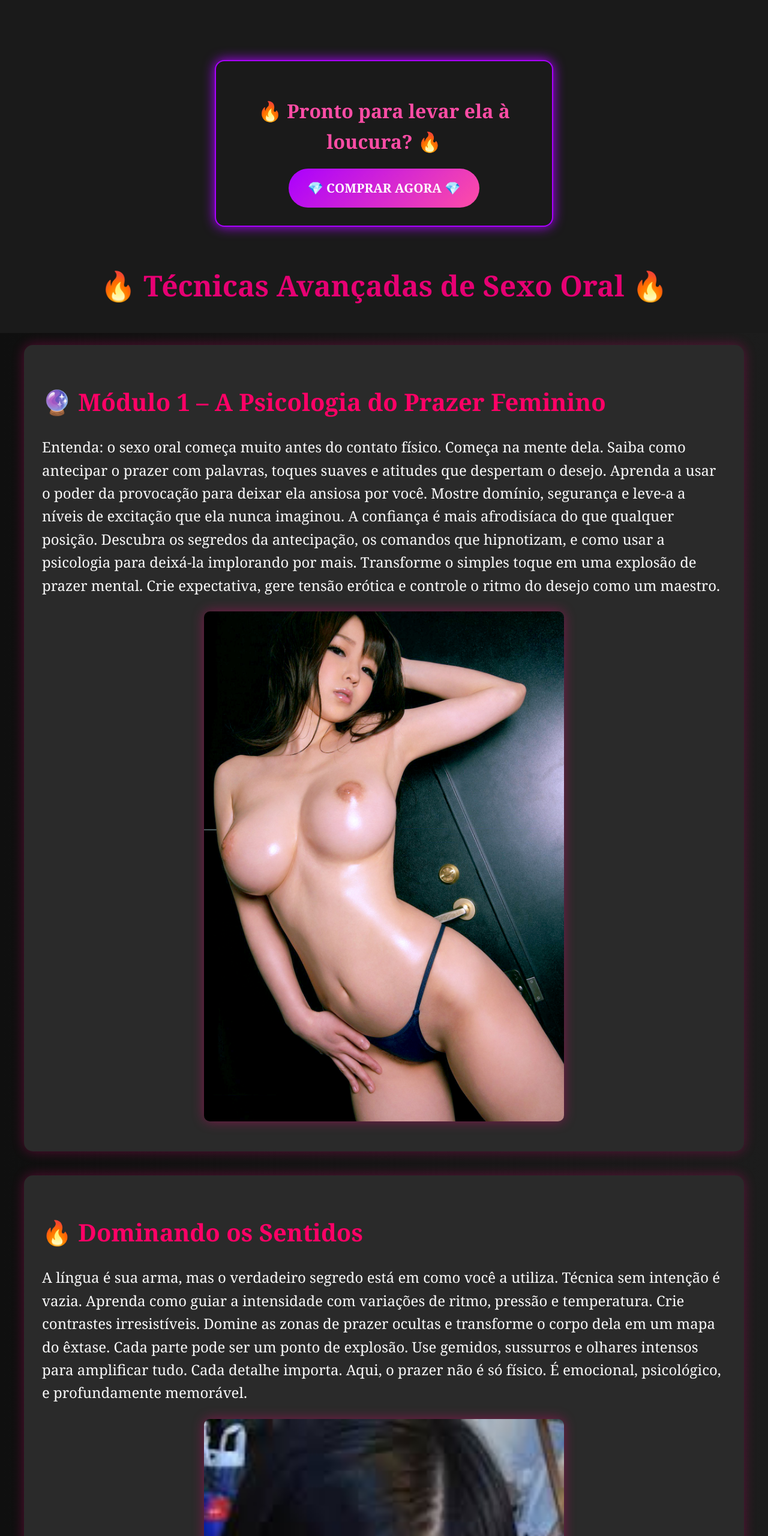
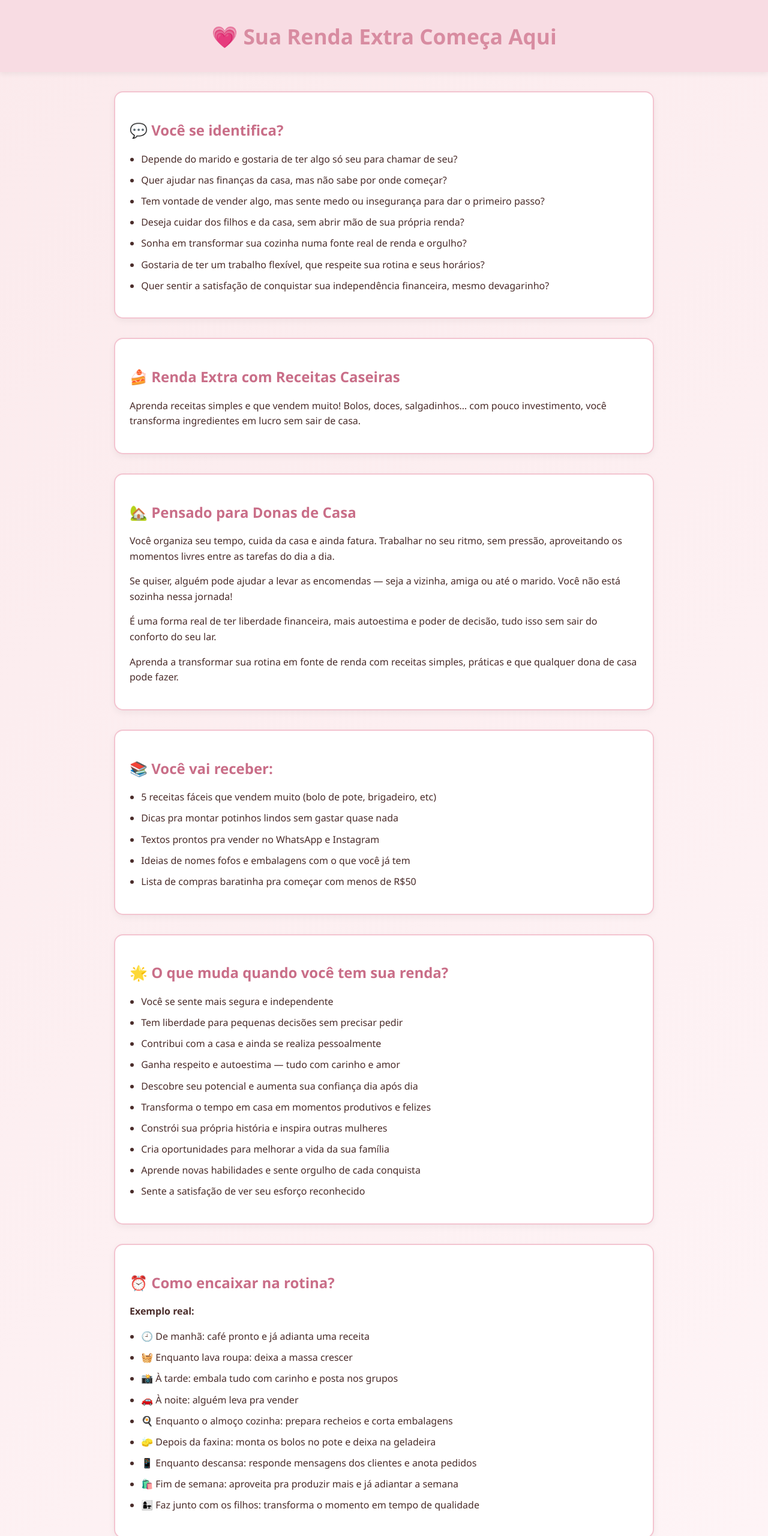
Before and after one commit to rub11/guia-potencial, a plain HTML site: page index.html in a window 1280 px wide. Shown: the top 2560 px of the page at 60% size. Drawn offline with Linux system fonts and the light colour scheme.

Commit message:
update total

```diff
--- a/index.html
+++ b/index.html
@@ -1,177 +1,227 @@
 <!DOCTYPE html>
-<html lang="pt-br">
+<html lang="pt-BR">
 <head>
-  <meta charset="UTF-8">
-  <meta name="viewport" content="width=device-width, initial-scale=1.0">
-  <title>Técnicas Avançadas de Sexo Oral</title>
+  <meta charset="UTF-8" />
+  <meta name="viewport" content="width=device-width, initial-scale=1.0"/>
+  <title>Renda Extra para Donas de Casa</title>
   <style>
     body {
-      background: linear-gradient(to right, #0f0f0f, #1c1c1c);
-      color: #f2f2f2;
-      font-family: 'Georgia', serif;
       margin: 0;
-      padding: 0;
+      font-family: 'Segoe UI', sans-serif;
+      background: linear-gradient(135deg, #fbeaec, #fff7f9);
+      color: #4a2c2a;
       line-height: 1.6;
     }
+
     header {
-      background-color: #1a1a1a;
-      padding: 40px 20px;
+      background-color: #f8dce3;
+      padding: 2rem;
       text-align: center;
+      color: #3b1f1d;
+      box-shadow: 0 4px 8px rgba(0,0,0,0.05);
     }
+
     header h1 {
-      font-size: 3em;
-      color: #e60073;
+      font-size: 2.2rem;
+      color: #d88ca1;
       margin: 0;
     }
+
     .container {
-      max-width: 1200px;
+      max-width: 900px;
       margin: auto;
-      padding: 20px;
-      display: flex;
-      flex-direction: column;
-      gap: 40px;
+      padding: 2rem;
     }
-    section {
-      background-color: #2a2a2a;
+
+    .box {
+      background-color: #fff;
+      border: 2px solid #f3c4d0;
+      padding: 1.5rem;
+      margin-bottom: 2rem;
       border-radius: 15px;
-      padding: 30px;
-      box-shadow: 0 0 20px rgba(255, 0, 128, 0.3);
+      box-shadow: 0 4px 12px rgba(0,0,0,0.05);
     }
-    section h2 {
-      font-size: 2.5em;
-      color: #ff0066;
-      margin-bottom: 20px;
+
+    .box h2 {
+      color: #c96e88;
+      margin-bottom: 1rem;
     }
-    section p {
-      font-size: 1.5em;
-      color: #f8f8f8;
+
+    ul {
+      padding-left: 1.2rem;
     }
-    .img-slot {
-      width: 100%;
-      max-width: 600px;
-      margin: 20px auto;
-      display: block;
-      border-radius: 10px;
-      box-shadow: 0 0 20px rgba(255, 0, 128, 0.4);
+
+    li {
+      margin-bottom: 0.6rem;
     }
+
+    .cta {
+      text-align: center;
+      background: #fce8ee;
+      padding: 2rem;
+      border-radius: 20px;
+      box-shadow: 0 4px 10px rgba(0,0,0,0.04);
+      border: 2px solid #f4c6d8;
+    }
+
+    .cta h2 {
+      font-size: 1.8rem;
+      color: #b65275;
+      margin-bottom: 1rem;
+    }
+
+    .cta button {
+      padding: 0.8rem 2rem;
+      font-size: 1rem;
+      border: none;
+      border-radius: 30px;
+      background-color: #e89bb3;
+      color: white;
+      cursor: pointer;
+      transition: 0.3s;
+    }
+
+    .cta button:hover {
+      background-color: #d882a1;
+    }
+
+    .testimonials {
+      font-style: italic;
+      color: #7d4b4b;
+      background: #fff5f7;
+      border-left: 4px solid #f0b8c6;
+      padding: 1rem;
+      margin-bottom: 1rem;
+    }
+
     footer {
       text-align: center;
-      padding: 30px;
-      background-color: #111;
-      color: #777;
-      font-size: 1em;
-    }
-    @media (max-width: 768px) {
-      header h1 {
-        font-size: 2.2em;
-      }
-      section h2 {
-        font-size: 2em;
-      }
-      section p {
-        font-size: 1.2em;
-      }
+      font-size: 0.9rem;
+      padding: 2rem;
+      background-color: #f8dce3;
+      color: #5b2b2e;
+      margin-top: 3rem;
     }
   </style>
 </head>
 <body>
   <header>
-    <div style="text-align: center; margin: 60px auto; padding: 30px; background: #1a1a1a; border: 2px solid #aa00ff; border-radius: 16px; max-width: 500px; box-shadow: 0 0 20px #aa00ff;">
-      <h2 style="color: #ff4da6; font-size: 2em; margin-bottom: 20px;">🔥 Pronto para levar ela à loucura? 🔥</h2>
-      <a href="https://pay.kiwify.com.br/tNndEFy" target="_blank" style="display: inline-block; background: linear-gradient(135deg, #aa00ff, #ff4da6); color: #fff; padding: 16px 32px; font-size: 1.3em; font-weight: bold; border-radius: 50px; text-decoration: none; transition: 0.3s ease-in-out;">
-        💎 COMPRAR AGORA 💎
-      </a>
+    <h1>💗 Sua Renda Extra Começa Aqui</h1>
+  </header>
+
+  <div class="container">
+  <div class="box">
+  <h2>💬 Você se identifica?</h2>
+  <ul>
+    <li>Depende do marido e gostaria de ter algo só seu para chamar de seu?</li>
+    <li>Quer ajudar nas finanças da casa, mas não sabe por onde começar?</li>
+    <li>Tem vontade de vender algo, mas sente medo ou insegurança para dar o primeiro passo?</li>
+    <li>Deseja cuidar dos filhos e da casa, sem abrir mão de sua própria renda?</li>
+    <li>Sonha em transformar sua cozinha numa fonte real de renda e orgulho?</li>
+    <li>Gostaria de ter um trabalho flexível, que respeite sua rotina e seus horários?</li>
+    <li>Quer sentir a satisfação de conquistar sua independência financeira, mesmo devagarinho?</li>
+  </ul>
 </div>
 
-    <h1>🔥 Técnicas Avançadas de Sexo Oral 🔥</h1>
-  </header>
-  <div class="container">
-    <section>
-      <h2>🔮 Módulo 1 – A Psicologia do Prazer Feminino</h2>
+
+    <div class="box">
+      <h2>🍰 Renda Extra com Receitas Caseiras</h2>
+      <p>Aprenda receitas simples e que vendem muito! Bolos, doces, salgadinhos… com pouco investimento, você transforma ingredientes em lucro sem sair de casa.</p>
+    </div>
+
+
+<div class="box">
+  <h2>🏡 Pensado para Donas de Casa</h2>
   <p>
-        Entenda: o sexo oral começa muito antes do contato físico. Começa na mente dela.
-        Saiba como antecipar o prazer com palavras, toques suaves e atitudes que despertam o desejo.
-        Aprenda a usar o poder da provocação para deixar ela ansiosa por você. Mostre domínio, segurança e leve-a a níveis de excitação que ela nunca imaginou.
-        A confiança é mais afrodisíaca do que qualquer posição.
-        Descubra os segredos da antecipação, os comandos que hipnotizam, e como usar a psicologia para deixá-la implorando por mais.
-        Transforme o simples toque em uma explosão de prazer mental. Crie expectativa, gere tensão erótica e controle o ritmo do desejo como um maestro.
+    Você organiza seu tempo, cuida da casa e ainda fatura. Trabalhar no seu ritmo, sem pressão, aproveitando os momentos livres entre as tarefas do dia a dia.
   </p>
-      <img class="img-slot" src="imagens/imagens_de_japonesas_gostosas-3.jpg" alt="Imagem Sensual 1">
-    </section>
-
-    <section>
-      <h2>🔥 Dominando os Sentidos</h2>
   <p>
-        A língua é sua arma, mas o verdadeiro segredo está em como você a utiliza. Técnica sem intenção é vazia.
-        Aprenda como guiar a intensidade com variações de ritmo, pressão e temperatura. Crie contrastes irresistíveis.
-        Domine as zonas de prazer ocultas e transforme o corpo dela em um mapa do êxtase. Cada parte pode ser um ponto de explosão.
-        Use gemidos, sussurros e olhares intensos para amplificar tudo. Cada detalhe importa.
-        Aqui, o prazer não é só físico. É emocional, psicológico, e profundamente memorável.
+    Se quiser, alguém pode ajudar a levar as encomendas — seja a vizinha, amiga ou até o marido. Você não está sozinha nessa jornada!
   </p>
-      <img class="img-slot" src="imagens/images (1).jpeg" alt="Imagem Sensual 2">
-    </section>
+  <p>
+    É uma forma real de ter liberdade financeira, mais autoestima e poder de decisão, tudo isso sem sair do conforto do seu lar.
+  </p>
+  <p>
+    Aprenda a transformar sua rotina em fonte de renda com receitas simples, práticas e que qualquer dona de casa pode fazer.
+  </p>
+</div>
 
 
 
-    <div style="text-align: center; margin: 60px auto; padding: 30px; background: #1a1a1a; border: 2px solid #aa00ff; border-radius: 16px; max-width: 500px; box-shadow: 0 0 20px #aa00ff;">
-      <h2 style="color: #ff4da6; font-size: 2em; margin-bottom: 20px;">🔥 Pronto para levar ela à loucura? 🔥</h2>
-      <a href="https://pay.kiwify.com.br/tNndEFy" target="_blank" style="display: inline-block; background: linear-gradient(135deg, #aa00ff, #ff4da6); color: #fff; padding: 16px 32px; font-size: 1.3em; font-weight: bold; border-radius: 50px; text-decoration: none; transition: 0.3s ease-in-out;">
-        💎 COMPRAR AGORA 💎
-      </a>
+    <div class="box">
+      <h2>📚 Você vai receber:</h2>
+      <ul>
+        <li>5 receitas fáceis que vendem muito (bolo de pote, brigadeiro, etc)</li>
+        <li>Dicas pra montar potinhos lindos sem gastar quase nada</li>
+        <li>Textos prontos pra vender no WhatsApp e Instagram</li>
+        <li>Ideias de nomes fofos e embalagens com o que você já tem</li>
+        <li>Lista de compras baratinha pra começar com menos de R$50</li>
+      </ul>
     </div>
 
-    <section>
-      <h2>👄 Técnica Secreta do Toque Silencioso</h2>
-      <p>
-        Uma técnica usada por poucos, mas que provoca orgasmos intensos.
-        Aprenda como provocar ondas de prazer apenas com o controle da respiração, ritmo de toque e beijos suaves.
-        Silêncio, olhar fixo e movimentos calculados. A tensão criada nesse momento é quase insuportável — e é isso que faz ela enlouquecer.
-        Poucos dominam essa arte... e você será um deles.
-      </p>
-      <img class="img-slot" src="imagens/imagens_de_japonesas_gostosas-3.jpg" alt="Imagem Sensual 3">
-    </section>
-
-    <section>
-      <h2>💣 Estímulo Mental + Estímulo Oral</h2>
-      <p>
-        Descubra como conduzir o prazer ao mesmo tempo em que manipula as emoções dela. Fale o que ela quer ouvir — e também o que ela nunca teve coragem de pedir.
-        A combinação da mente com a língua é a fórmula mais poderosa de submissão erótica.
-        Faça ela implorar para você não parar. E depois, fazer ela implorar para começar de novo.
-      </p>
-      <img class="img-slot" src="imagens/filme-de-sexo-oral-com-japonesa-e-novinha-latina-gostosa-pagando-boquete.jpg" alt="Imagem Sensual 4">
-    </section>
-
-    <div style="text-align: center; margin: 60px auto; padding: 30px; background: #1a1a1a; border: 2px solid #aa00ff; border-radius: 16px; max-width: 500px; box-shadow: 0 0 20px #aa00ff;">
-      <h2 style="color: #ff4da6; font-size: 2em; margin-bottom: 20px;">🔥 Pronto para levar ela à loucura? 🔥</h2>
-      <a href="https://pay.kiwify.com.br/tNndEFy" target="_blank" style="display: inline-block; background: linear-gradient(135deg, #aa00ff, #ff4da6); color: #fff; padding: 16px 32px; font-size: 1.3em; font-weight: bold; border-radius: 50px; text-decoration: none; transition: 0.3s ease-in-out;">
-        💎 COMPRAR AGORA 💎
-      </a>
+   <div class="box">
+  <h2>🌟 O que muda quando você tem sua renda?</h2>
+  <ul>
+    <li>Você se sente mais segura e independente</li>
+    <li>Tem liberdade para pequenas decisões sem precisar pedir</li>
+    <li>Contribui com a casa e ainda se realiza pessoalmente</li>
+    <li>Ganha respeito e autoestima — tudo com carinho e amor</li>
+    <li>Descobre seu potencial e aumenta sua confiança dia após dia</li>
+    <li>Transforma o tempo em casa em momentos produtivos e felizes</li>
+    <li>Constrói sua própria história e inspira outras mulheres</li>
+    <li>Cria oportunidades para melhorar a vida da sua família</li>
+    <li>Aprende novas habilidades e sente orgulho de cada conquista</li>
+    <li>Sente a satisfação de ver seu esforço reconhecido</li>
+  </ul>
 </div>
 
 
-    <section>
-      <h2>💥 Fechamento com Climax Prolongado</h2>
-      <p>
-        Aprenda a segurar o clímax, criar picos e quedas, e levá-la ao ponto mais alto da excitação várias vezes antes do orgasmo final.
-        Essa técnica é viciante. Poucos sabem conduzir esse tipo de prazer.
-        E depois que ela provar, ela não vai querer outro homem.
-      </p>
-      <img class="img-slot" src="imagens/preview.jpg" alt="Imagem Sensual 5">
-    </section>
+<div class="box">
+  <h2>⏰ Como encaixar na rotina?</h2>
+  <p><strong>Exemplo real:</strong></p>
+  <ul>
+    <li>🕘 De manhã: café pronto e já adianta uma receita</li>
+    <li>🧺 Enquanto lava roupa: deixa a massa crescer</li>
+    <li>📸 À tarde: embala tudo com carinho e posta nos grupos</li>
+    <li>🚗 À noite: alguém leva pra vender</li>
+    <li>🍳 Enquanto o almoço cozinha: prepara recheios e corta embalagens</li>
+    <li>🧽 Depois da faxina: monta os bolos no pote e deixa na geladeira</li>
+    <li>📱 Enquanto descansa: responde mensagens dos clientes e anota pedidos</li>
+    <li>🛍️ Fim de semana: aproveita pra produzir mais e já adiantar a semana</li>
+    <li>👩‍👧 Faz junto com os filhos: transforma o momento em tempo de qualidade</li>
+  </ul>
+</div>
 
 
-
-    <div style="text-align: center; margin: 60px auto; padding: 30px; background: #1a1a1a; border: 2px solid #aa00ff; border-radius: 16px; max-width: 500px; box-shadow: 0 0 20px #aa00ff;">
-      <h2 style="color: #ff4da6; font-size: 2em; margin-bottom: 20px;">🔥 Pronto para levar ela à loucura? 🔥</h2>
-      <a href="https://pay.kiwify.com.br/tNndEFy" target="_blank" style="display: inline-block; background: linear-gradient(135deg, #aa00ff, #ff4da6); color: #fff; padding: 16px 32px; font-size: 1.3em; font-weight: bold; border-radius: 50px; text-decoration: none; transition: 0.3s ease-in-out;">
-        💎 COMPRAR AGORA 💎
-      </a>
+ <div class="box">
+  <h2>❓ Dúvidas comuns</h2>
+  <ul>
+    <li><strong>“E se ninguém comprar?”</strong> — Você vai vender bem, é só ser simpática e fazer uma receita atraente</li>
+    <li><strong>“E se eu errar?”</strong> — Só seguir o passo a passo certinho, não tem erro</li>
+    <li><strong>“Preciso de muito dinheiro?”</strong> — Não! Algumas receitas começam com menos de R$20</li>
+    <li><strong>“Eu não tenho muita habilidade na cozinha...”</strong> — As receitas são simples, pensadas pra iniciantes</li>
+    <li><strong>“Não tenho tempo com criança pequena...”</strong> — Tudo pode ser feito no seu ritmo, enquanto cuida da casa e da família</li>
+    <li><strong>“Tenho vergonha de vender...”</strong> — Você pode vender pela internet, e até pedir pra alguém ajudar a divulgar por você</li>
+  </ul>
 </div>
 
+
+    <div class="box testimonials">
+      <p>“Nunca imaginei ganhar dinheiro com minhas receitas. Faço doces com minha filha, e meu marido leva pra vender!” — <strong>Patrícia, mãe de 2</strong></p>
     </div>
+    <div class="box testimonials">
+      <p>“Faço os salgadinhos enquanto as crianças dormem. Já tenho clientes fixos e ajudo nas contas!” — <strong>Luciana, dona de casa</strong></p>
+    </div>
+
+    <div class="cta">
+      <h2>💎 Comece sua transformação agora</h2>
+      <p>Com menos de uma ida ao mercado, você adquire um guia que muda sua rotina. Com amor, apoio e estratégias reais.</p>
+      <button>Quero começar 💕</button>
+    </div>
+  </div>
+
   <footer>
-    Conteúdo exclusivo 🔥 Somente para os que querem dominar de verdade.<br>
-    © Todos os direitos reservados.
+    | © 2025
   </footer>
 </body>
 </html>
```
Also changed, not shown: imagens/20.jpg (deleted), imagens/Bolo Maravilha tropical .jpg (added), imagens/Pudim mais belo do mundo da Vovó.jpg (added), imagens/filme-de-sexo-oral-com-japonesa-e-novinha-latina-gostosa-pagando-boquete.jpg (deleted), imagens/imagens_de_japonesas_gostosas-3.jpg (deleted), imagens/images (1).jpeg (deleted), imagens/preview.jpg (deleted). Lines whose indentation alone changed are shown as unchanged.
